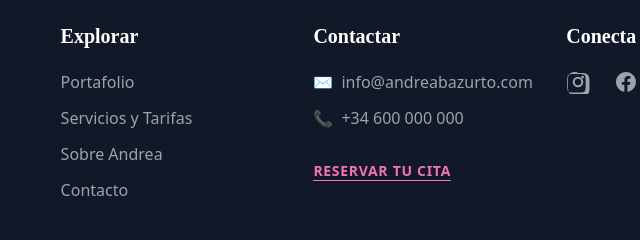
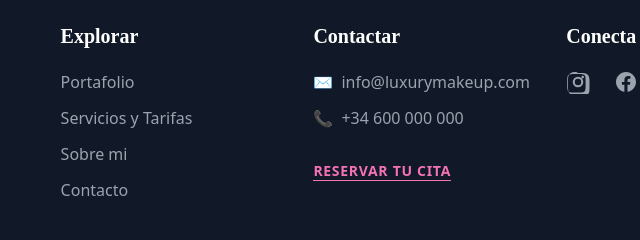
Before and after one commit to monchiviri27/maquillaje-portfolio, an Astro site: page /contacto in a window 1280 px wide. Shown: the part 1303-1543 px from the top of the page, 469-1109 px from the left. Built offline with nearby package versions, Linux system fonts and the light colour scheme; Astro itself is replaced by a stand-in of ours; a web font is replaced by a local one.

Commit message:
actualización datos de contacto

```diff
--- a/src/components/Footer.astro
+++ b/src/components/Footer.astro
@@ -8,7 +8,7 @@ import IconPinterest from './icons/IconPinterest.astro';
 const navigationLinks = [
     { name: 'Portafolio', href: '/portfolio' },
     { name: 'Servicios y Tarifas', href: '/servicios' },
-    { name: 'Sobre Andrea', href: '/sobre-mi' },
+    { name: 'Sobre mi', href: '/sobre-mi' },
     { name: 'Contacto', href: '/contacto' },
 ];
 
@@ -59,8 +59,8 @@ const currentYear = new Date().getFullYear();
                 <ul class="space-y-3 text-base">
                     <li class="flex items-center">
                         <span class="mr-2 text-pink-600">✉️</span>
-                        <a href="mailto:info@andreabazurto.com" class="text-gray-400 hover:text-pink-400 transition duration-300">
-                            info@andreabazurto.com
+                        <a href="mailto:info@luxurymakeup.com" class="text-gray-400 hover:text-pink-400 transition duration-300">
+                            info@luxurymakeup.com
                         </a>
                     </li>
                     <li class="flex items-center">
```
